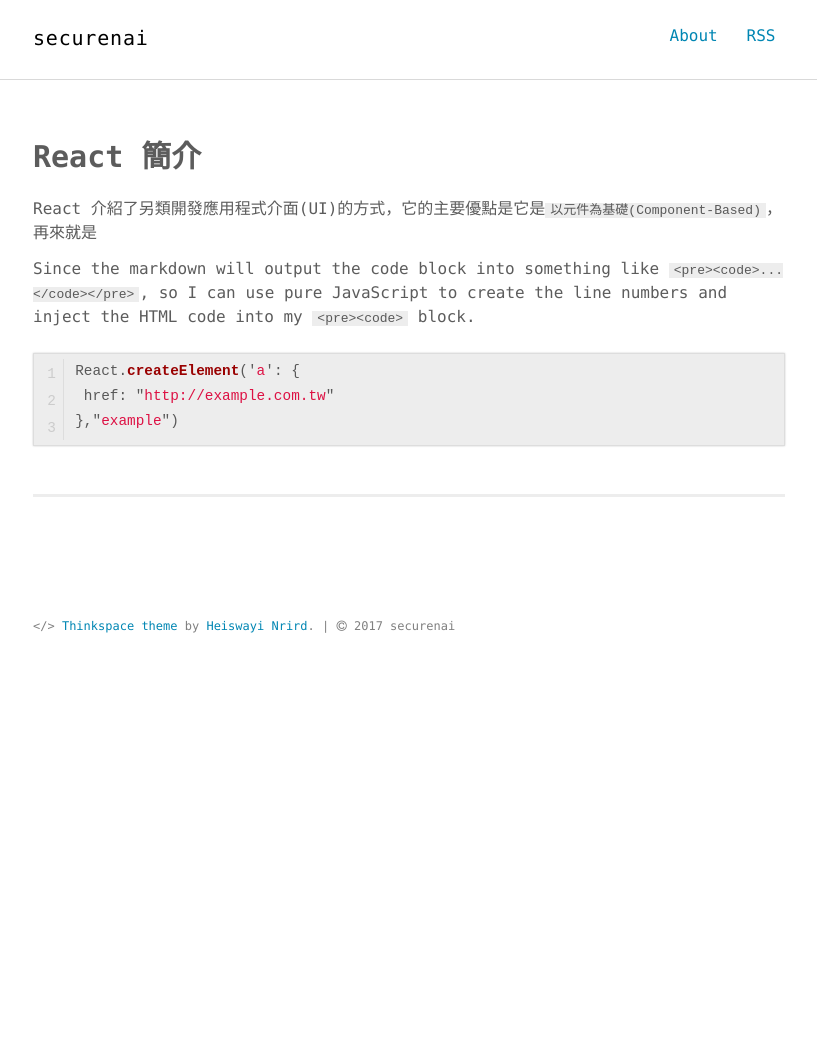
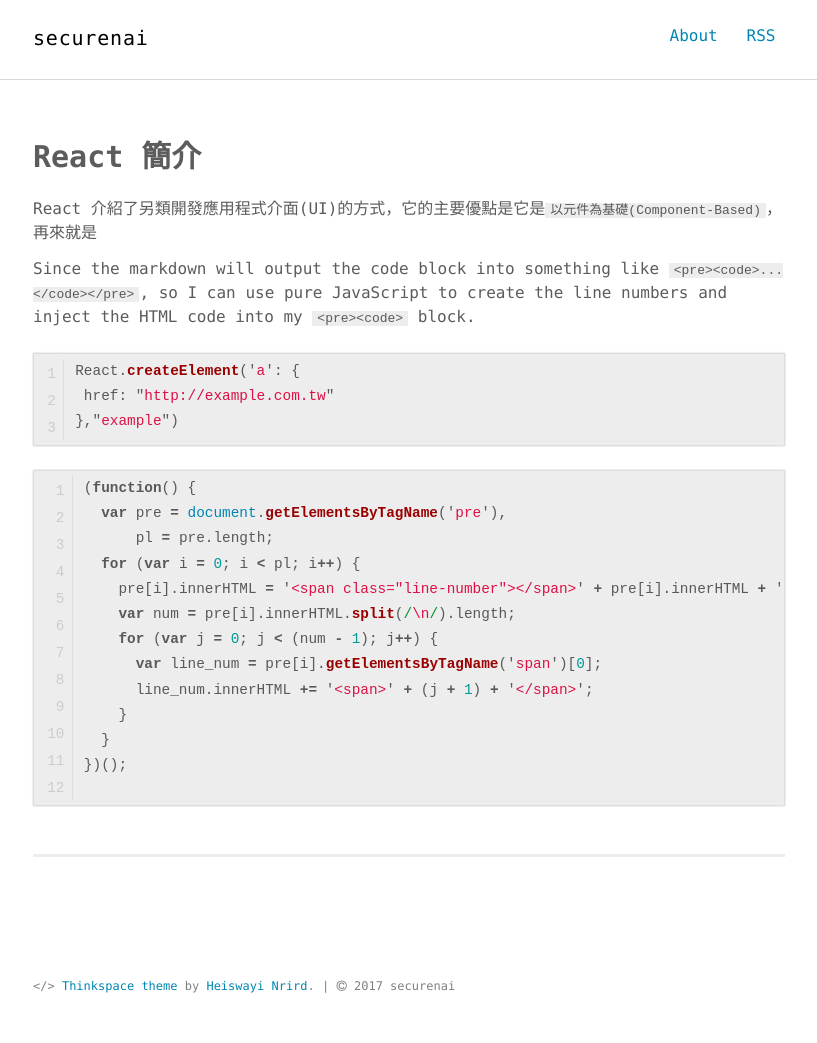
Before and after one commit to securenai/securenai.github.io, a Jekyll site: the page built from react/react_page1.md, in a window 1280 px wide. Shown: the whole page, without its empty margins (231-1048 px from the left). Built offline with Jekyll 4.4.1, drawn with Linux system fonts in a browser that asks for light colours; our own code applies the rules of GitHub Pages for plain Markdown files; before the commit the page ends 900 px from its top, so only the background shows below that.

Commit message:
Updated react_page1.md

````diff
--- a/react/react_page1.md
+++ b/react/react_page1.md
@@ -15,4 +15,20 @@
  href: "http://example.com.tw"
 },"example")
 ```
+
+```js
+(function() {
+  var pre = document.getElementsByTagName('pre'),
+      pl = pre.length;
+  for (var i = 0; i < pl; i++) {
+    pre[i].innerHTML = '<span class="line-number"></span>' + pre[i].innerHTML + '<span class="cl"></span>';
+    var num = pre[i].innerHTML.split(/\n/).length;
+    for (var j = 0; j < (num - 1); j++) {
+      var line_num = pre[i].getElementsByTagName('span')[0];
+      line_num.innerHTML += '<span>' + (j + 1) + '</span>';
+    }
+  }
+})();
+```
+
 <div class="divider"></div>
````
